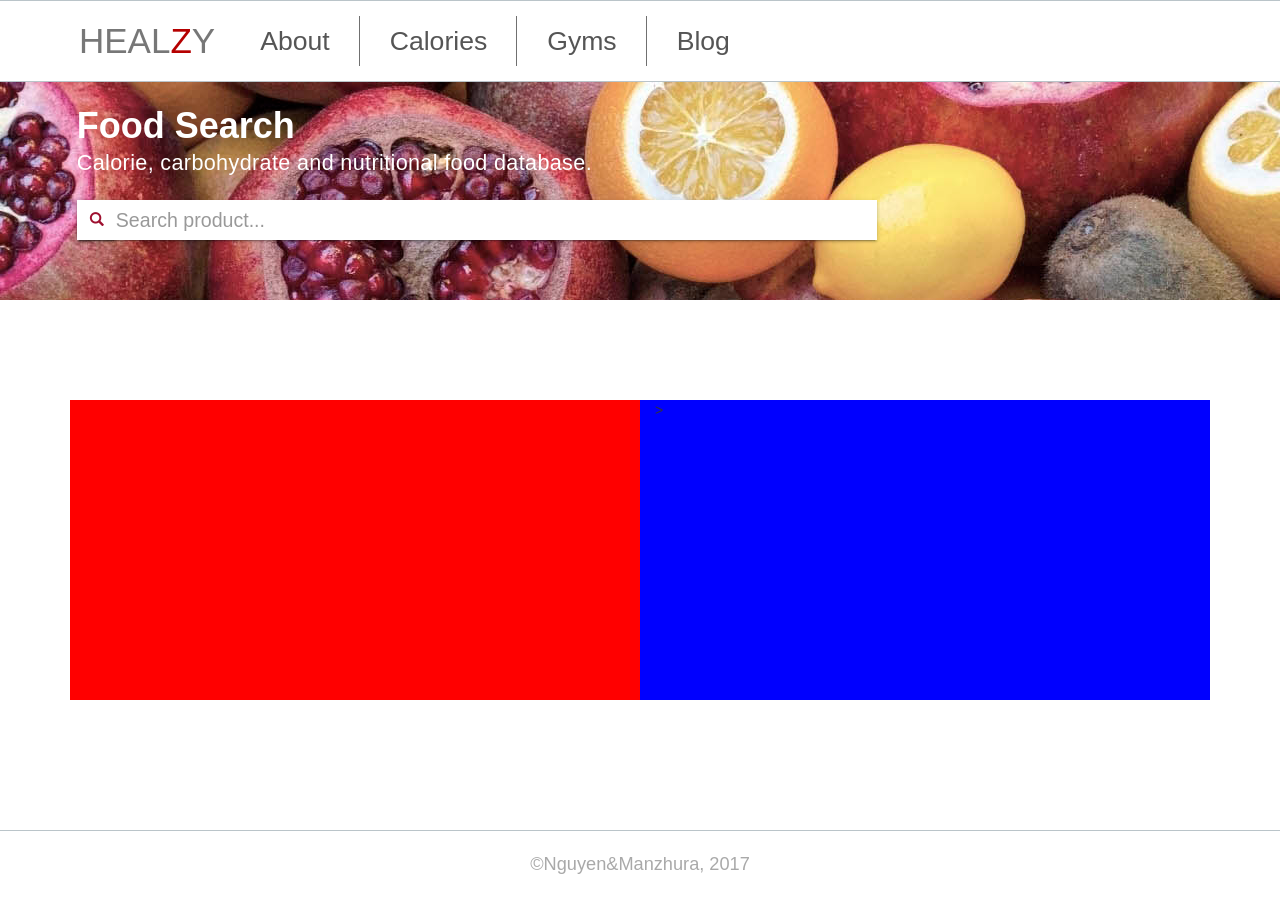
After one commit to mrsn5/Healzy, a web app: file Frontend/www/calories.html in a window 1280 px wide. The commit adds this page. Run offline with its HTML, style and script files only (its server is not run), Linux system fonts and the light colour scheme; style sheets or scripts are compiled from the project's sources; some libraries are stand-ins or nearby versions.

Commit message:
mainPage, googleMap, a bit of blog and a little backend

```diff
--- a/Backend/HealzyBot/index.js
+++ b/Backend/HealzyBot/index.js
@@ -75,7 +75,7 @@ bot.onText(/\/info/, function (msg) {
                     });
                 });
             } else {
-                bot.sendMessage(msg.chat.id, "Вибач, але я не знаю такого продукта");
+                bot.sendMessage(msg.chat.id, "Вибач, але я не знаю такого продукту");
             }
         });
 });
--- a/Backend/views/blogPage.ejs
+++ b/Backend/views/blogPage.ejs
@@ -1,6 +1,3 @@
-
-
-
 
 <% include common/header.ejs %>
 
@@ -43,7 +40,7 @@
         <div class="sorting col-md-8">
             <div class="category_header">
                 <div class="line"></div>
-                <div class="name">Sort results</div>
+                <div class="name">Sort</div>
                 <span class="filters glyphicon glyphicon-sort" aria-hidden="true"></span>
             </div>
 
--- a/Frontend/www/assets/js/main.js
+++ b/Frontend/www/assets/js/main.js
@@ -264,5 +264,20 @@ google.maps.event.addDomListener(window, 'load', initMap);
 $(function () {
 var Map= require('./Map');
 
+    $('[data-popup-open]').on('click', function(e)  {
+        var targeted_popup_class = jQuery(this).attr('data-popup-open');
+        $('[data-popup="' + targeted_popup_class + '"]').fadeIn(350);
+
+        e.preventDefault();
+    });
+
+    //----- CLOSE
+    $('[data-popup-close]').on('click', function(e)  {
+        var targeted_popup_class = jQuery(this).attr('data-popup-close');
+        $('[data-popup="' + targeted_popup_class + '"]').fadeOut(350);
+
+        e.preventDefault();
+    });
+
 });
 },{"./Map":1}]},{},[2]);
--- /dev/null
+++ b/Frontend/www/assets/less/calories.less
@@ -0,0 +1,89 @@
+.headerSearch{
+  background: url("../images/fruits.jpg") fixed;
+  overflow-y: scroll;
+
+  height:250px;
+  width:100%;
+  margin-top:50px;
+  .fixed_width{
+    width:88%;
+    margin-left:auto;
+    margin-right:auto;
+    max-width: 1152px;
+    height:250px;
+    .inner_foodSearch{
+      padding: 32px 0;
+      height:250px;
+      .titleSearch{
+        margin: 0;
+        padding-top:28px;
+          .heading_title{
+            color: white;
+            font-size: 1em;
+            font-weight: bold;
+            line-height: 32px;
+            font-family: 'Barlow Semi Condensed', sans-serif;
+          }
+          .heading_subtitle{
+            padding-top:5px;
+            color: white;
+            font-size: 0.6em;
+            letter-spacing: 0.35px;
+            margin: 4px 0 0 0;
+            font-family: 'Barlow Semi Condensed', sans-serif;
+          }
+      }
+      .search_input{
+        margin-top: 25px;
+        max-width: 800px;
+        width:100%;
+        .search {
+          margin-top: 0;
+          margin-left: 0;
+          display: inline-block;
+          position: relative;
+          width:100%;
+          .custom-search-input {
+            .input-group {
+              box-shadow: 0 2px 2px 0 rgba(0,0,0,0.14), 0 3px 1px -2px rgba(0,0,0,0.2), 0 1px 5px 0 rgba(0,0,0,0.12);
+              .form-control {
+                border-radius: 0;
+                height: 40px;
+                padding:0;
+                padding-top: 4px;
+                padding-bottom: 2px;
+                font-size: 1.4em;
+                border:none;
+                color:rgba(154,6,39,0.96);
+              }
+              button {
+                outline:none;
+                height:40px;
+                width:40px;
+                border-radius: 0;
+                background-color: white;
+                border-color:white;
+                color: rgba(154,6,39,0.96);
+              }
+              .input-group-btn{
+                box-shadow: 0 2px 2px 0 rgba(0,0,0,0.14), 0 3px 1px -2px rgba(0,0,0,0.2), 0 1px 5px 0 rgba(0,0,0,0.12);
+                border-right:none;
+              }
+              input{
+                box-shadow: none;
+              }
+            }
+
+          }
+        }
+      }
+    }
+  }
+}
+
+
+
+
+.container{
+
+}
--- a/Frontend/www/assets/less/main.less
+++ b/Frontend/www/assets/less/main.less
@@ -21,7 +21,7 @@ body {
 
 @import "./homepage.less";
 @import "./blog.less";
-
+@import "./calories.less";
 
 /*NAVBAR*/
 .navbar-default{
--- /dev/null
+++ b/Frontend/www/calories.html
@@ -0,0 +1,99 @@
+<!DOCTYPE html>
+<html lang="en">
+<head>
+    <meta charset="UTF-8">
+    <title>Calories</title>
+    <!-- Bootsrap CSS -->
+    <link rel="stylesheet" href="https://maxcdn.bootstrapcdn.com/bootstrap/3.3.6/css/bootstrap.min.css">
+    <!-- LESS основний файл -->
+    <link rel="stylesheet/less" type="text/css" href="assets/less/main.less" />
+    <!-- LESS JavaScript компілятор -->
+    <script src="https://cdnjs.cloudflare.com/ajax/libs/less.js/2.5.3/less.min.js"></script>
+</head>
+<body>
+<nav class="navbar navbar-default navbar-fixed-top">
+    <div class="container-fluid">
+        <div class="navbar-header">
+            <button type="button" class="navbar-toggle" data-toggle="collapse" data-target="#myNavbar">
+                <span class="icon-bar"></span>
+                <span class="icon-bar"></span>
+                <span class="icon-bar"></span>
+            </button>
+            <a class="navbar-brand" href="index.html">HEAL<span>Z</span>Y</a>
+        </div>
+        <div class="collapse navbar-collapse" id="myNavbar">
+            <ul class="nav navbar-nav">
+                <li><a href="index.html#aboutUs">About</a></li>
+                <li><a href="#">Calories</a></li>
+                <li><a href="gyms.html">Gyms</a></li>
+                <li><a class="lastLI"  href="blog.html">Blog</a></li>
+            </ul>
+        </div>
+    </div>
+</nav>
+
+<div class="headerSearch">
+    <div class="fixed_width">
+        <div class="inner_foodSearch">
+            <h1 class="titleSearch">
+                <div class="heading_title">
+                    Food Search
+                </div>
+                <div class="heading_subtitle">
+                    Calorie, carbohydrate and nutritional food database.
+                </div>
+            </h1>
+            <div class="search_input">
+                <div class="row search">
+                    <div class="custom-search-input">
+                        <div class="input-group col-md-12">
+                            <span class="input-group-btn">
+                            <button id="searchJewButton" class="btn btn-danger" type="button">
+                                <span class=" glyphicon glyphicon-search"></span>
+                            </button>
+                            </span>
+                            <input id="searchJewelries" type="text" class="  search-query form-control" placeholder="Search product..." />
+
+                        </div>
+                    </div>
+                </div>
+            </div>
+        </div>
+    </div>
+</div>
+
+<div class="container">
+    <div class="col-md-6" style="height:300px; background: red; ">
+        <div class="table_products">
+
+        </div>
+    </div>
+    <div class="col-md-6" style="height:300px; background: blue;">>
+        <div class="results">
+
+        </div>
+    </div>
+</div>
+
+
+
+
+
+
+
+<footer>
+    <details>
+        <summary>&#169;Nguyen&Manzhura, 2017 </summary>
+        <p>This site is created by sophomores of 'Kyiv-Mohyla Academy' Anne Manzhura and San Nguyen.</p>
+    </details>
+</footer>
+<!-- jQuery JavaScript -->
+<script type="text/javascript" src="https://code.jquery.com/jquery-2.1.4.min.js"></script>
+
+<!-- Bootstrap JavaScript -->
+<script src="https://maxcdn.bootstrapcdn.com/bootstrap/3.3.6/js/bootstrap.min.js"></script>
+
+<!-- Own JavaScript -->
+<script type="text/javascript"  src="assets/js/main.js"></script>
+</body>
+</html>
```
Also changed, not shown: Frontend/src/main.js (+15 -0 lines), Frontend/www/blog.html (+6 -8 lines), Frontend/www/assets/images/fruit.jpg (added), Frontend/www/assets/images/fruits.jpg, Frontend/www/assets/less/blog.less (line endings or trailing spaces).
